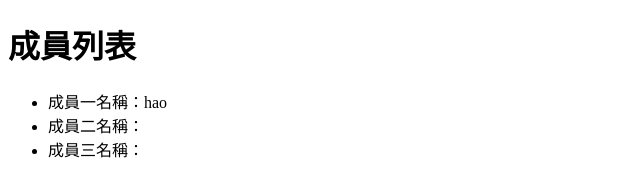
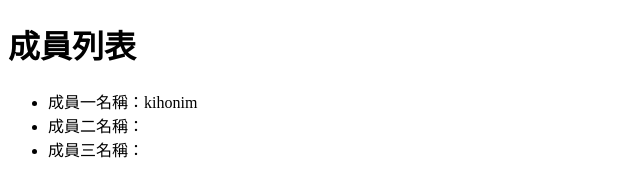
Before and after one commit to thekihonim/group9-task4, a plain HTML site: page index.html in a window 1280 px wide. Shown: the full height of the page, 0-640 px from the left. Drawn offline with Linux system fonts and the light colour scheme.

Commit message:
修改成員一名字

```diff
--- a/index.html
+++ b/index.html
@@ -8,7 +8,7 @@
 <body>
     <h1>成員列表</h1>
     <ul>
-        <li>成員一名稱：hao</li>
+        <li>成員一名稱：kihonim</li>
         <li>成員二名稱：</li>
         <li>成員三名稱：</li>
     </ul>
```
